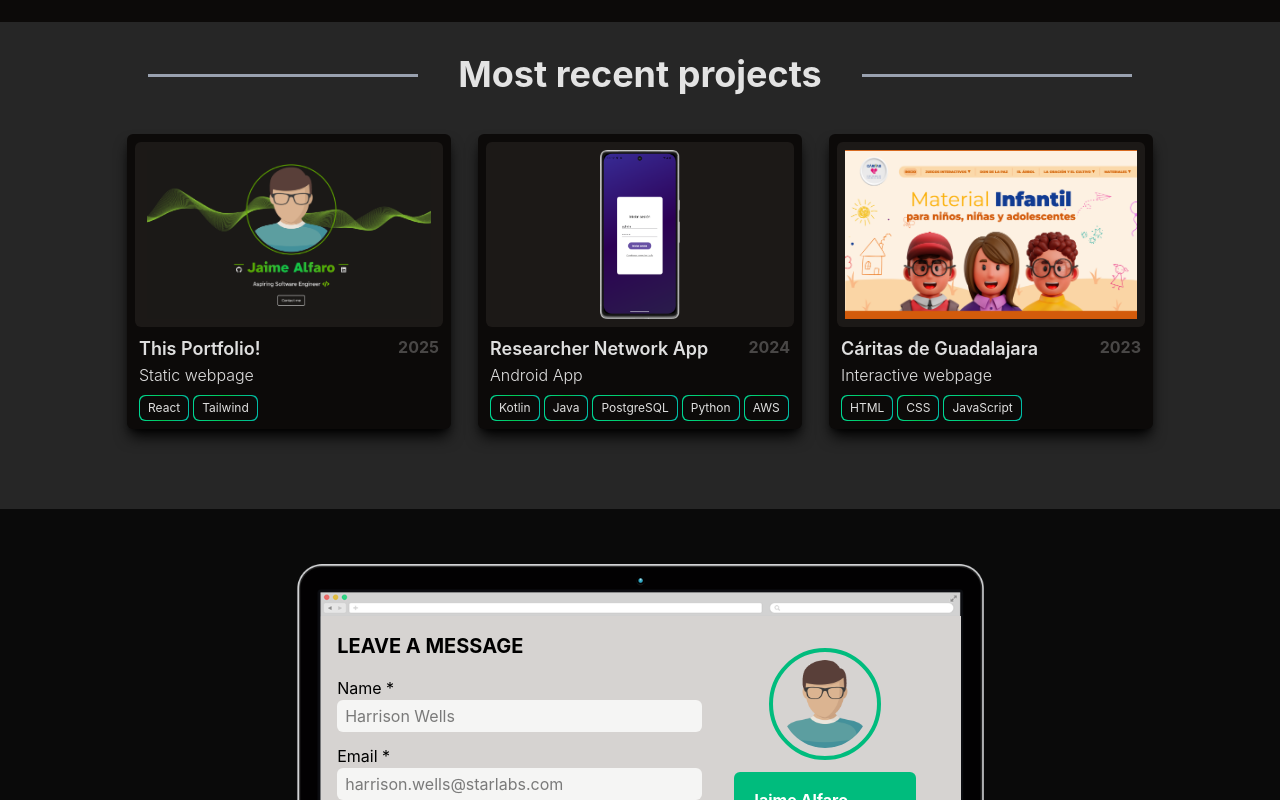
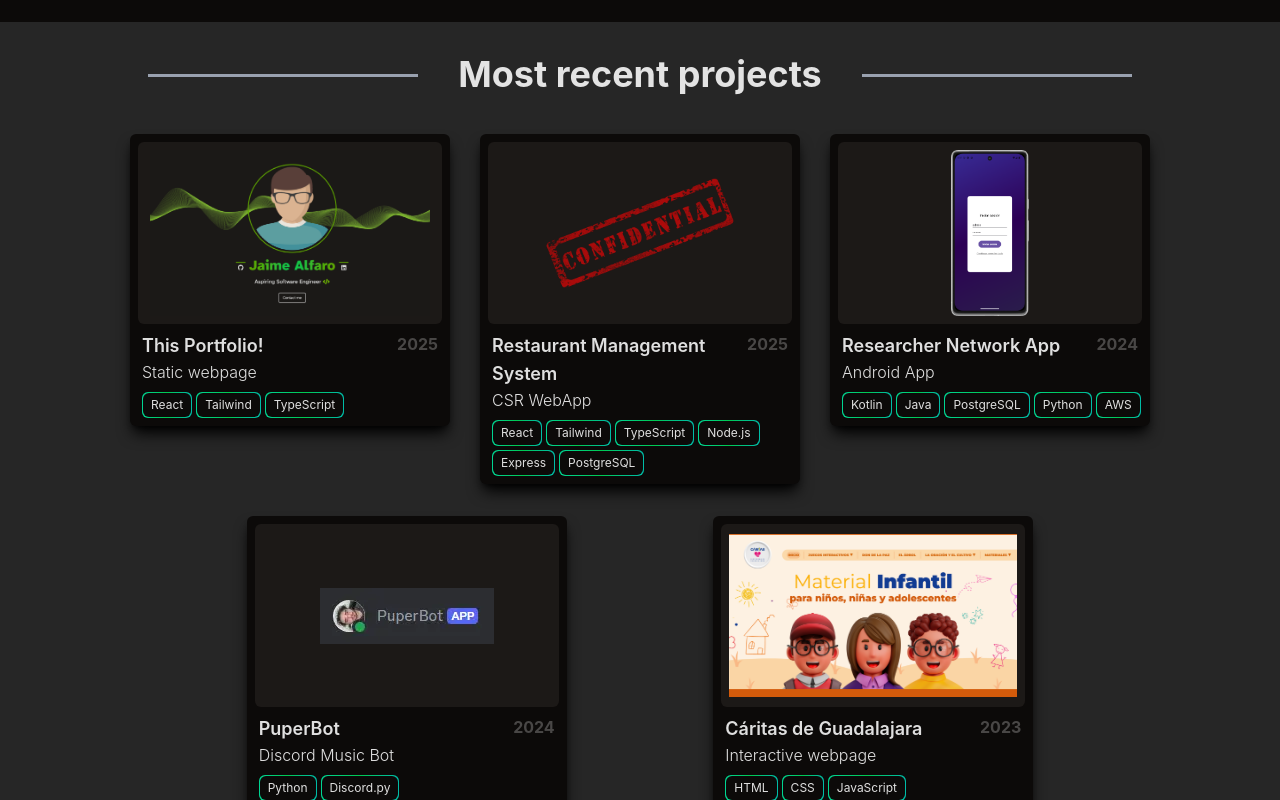
Before and after one commit to JaimeTAR/JaimeTAR.github.io, a React (Vite) app: page / in a window 1280 px wide. Shown: the part 1540-2340 px from the top of the page. Built offline with nearby package versions, Linux system fonts and the light colour scheme; a web font is replaced by a local one.

Commit message:
Added project details

```diff
--- a/src/components/Hero.tsx
+++ b/src/components/Hero.tsx
@@ -50,7 +50,7 @@ function Hero() {
           </div>
           <ul className="flex items-center justify-center border-t-4 border-lime-600 h-fit">
             <li className="h-fit px-2 pt-2 pb-2 hover:text-lime-500 cursor-pointer transition-all duration-300 hover:pt-3 hover:px-3">
-              <a href="https://www.linkedin.com/in/jalfarodev/" target="blank">
+              <a href="https://www.linkedin.com/in/jaimetar/" target="blank">
                 <FaLinkedin size={25} />
               </a>
             </li>
--- a/src/components/ProgrammingCarousel.tsx
+++ b/src/components/ProgrammingCarousel.tsx
@@ -9,7 +9,7 @@ const ProgrammingCarousel = () => {
         <h2 className="text-2xl mb-4 font-bold">Programming Languages</h2>
         <Marquee speed={10} gradient gradientColor="#0c0a0a" gradientWidth={50}>
           {languages.map((item) => (
-            <div className="py-10 mx-5">
+            <div key={"carousel_" + item} className="py-10 mx-5">
               <div className="relative inline-block">
                 <div className="absolute inset-0 bg-gradient-to-r from-emerald-400 via-green-500 to-teal-500 rounded-md shadow-[0px_0px_25px_0px_rgba(124,207,0,1)]" />
                 <p className="relative bg-stone-950 text-blck px-4 py-1 rounded-md m-[1px]">{item}</p>
--- a/src/components/Projects.tsx
+++ b/src/components/Projects.tsx
@@ -1,25 +1,113 @@
 import CaritasImg from "../assets/caritas.webp";
 import PortfolioImg from "../assets/portfolio.webp";
 import ResearcherImg from "../assets/researcher.webp";
+import ConfidentialImg from "../assets/confidential.webp";
+import PuperBotImg from "../assets/puperbot.webp";
+import { useState } from "react";
+import { IoArrowBack } from "react-icons/io5";
+import { FaGithub, FaShareAltSquare } from "react-icons/fa";
 
-const projects = [
+interface Project {
+  title: string;
+  subtitle: string;
+  description: React.ReactNode;
+  githubLink: string | null;
+  pageLink: string | null;
+  year: string;
+  imgSrc: string;
+  tech: string[];
+}
+
+const projects: Project[] = [
   {
     title: "This Portfolio!",
     subtitle: "Static webpage",
+    description: (
+      <p className="px-6">
+        This project was made using React with Typescript for the content, and Tailwind for the styling. It took about 2
+        days to deploy completely.
+        <br />
+        <br /> Right now, it is hosted on my personal GitHub page, and I'm using FormSubmit for the Contact section,
+        which makes it easier for the page to be static and maintaining it backend-less.
+      </p>
+    ),
+    githubLink: "https://github.com/JaimeTAR/JaimeTAR.github.io",
+    pageLink: "#",
     year: "2025",
     imgSrc: PortfolioImg,
-    tech: ["React", "Tailwind"],
+    tech: ["React", "Tailwind", "TypeScript"],
+  },
+  {
+    title: "Restaurant Management System",
+    subtitle: "CSR WebApp",
+    description: (
+      <p className="px-6">
+        This is definetly my most ambitious project yet, it is about a RMS, but instead of being an App, it is going to
+        be a WebApp, making it more accessible and easier to adapt into a restaurant.
+        <br />
+        <br /> Unfortunately i can't show you any code or screens because of an NDA, but I can tell you the technologies
+        I'm using to make this project possible, which are listed in the left.
+      </p>
+    ),
+    githubLink: null,
+    pageLink: null,
+    year: "2025",
+    imgSrc: ConfidentialImg,
+    tech: ["React", "Tailwind", "TypeScript", "Node.js", "Express", "PostgreSQL"],
   },
   {
     title: "Researcher Network App",
     subtitle: "Android App",
+    description: (
+      <p className="px-6">
+        This was the final project for my college Mobile App Development course. This was my first approach to a
+        real-life problem solving app, so I learned a lot about developing for Android with Java and Kotlin.
+        <br />
+        <br /> I had to create a REST API to connect my app with my PostgreSQL database, so I used Python with Flask for
+        faster development. And for the connection with Android, I used Retrofit for simplicity purposes. Finally, for
+        testing the endpoints, I used Postman.
+      </p>
+    ),
+    githubLink: null,
+    pageLink: null,
     year: "2024",
     imgSrc: ResearcherImg,
     tech: ["Kotlin", "Java", "PostgreSQL", "Python", "AWS"],
   },
   {
+    title: "PuperBot",
+    subtitle: "Discord Music Bot",
+    description: (
+      <p className="px-6">
+        This was a project I did for fun back when I needed a music discord bot that let me put a song in the next spot
+        in the queue. Obviously there are other bots in discord with this feature, but all of them required some sort of
+        payment, so I did it myself!
+        <br />
+        <br /> This bot was made with Python and the library Discord.py, which is 100 times easier than with its
+        JavaScript counterpart. It is capable of playing any song or video from YouTube and Spotify either from a link
+        or a simple search.
+      </p>
+    ),
+    githubLink: null,
+    pageLink: null,
+    year: "2024",
+    imgSrc: PuperBotImg,
+    tech: ["Python", "Discord.py"],
+  },
+  {
     title: "Cáritas de Guadalajara",
     subtitle: "Interactive webpage",
+    description: (
+      <p className="px-6">
+        This was a my first project where I was Project Manager. I had a team of 5 software students, and since this was
+        our very first web project, we decided to build it natively, using pure HTML, CSS and JavaScript.
+        <br />
+        <br /> With this project we fully learned all of the basics of web development, and since then I've loved
+        frontend. I had a lot of fun styling some of the views with plain CSS.
+      </p>
+    ),
+    githubLink: "https://github.com/JaimeTAR/PaginaWebCaritas",
+    pageLink: "caritasgdl1975.github.io",
     year: "2023",
     imgSrc: CaritasImg,
     tech: ["HTML", "CSS", "JavaScript"],
@@ -27,17 +115,29 @@ const projects = [
 ];
 
 const Projects = () => {
+  const [selectedProject, setSelectedProject] = useState<Project | null>(null);
+
   return (
     <section className="bg-neutral-800 py-8">
       <div className="max-w-[1080px] mx-auto text-center">
         <h1 className="relative mb-10 text-4xl font-bold text-center before:absolute before:top-1/2 before:left-12 before:w-1/4 before:h-[3px] before:bg-gray-400 after:absolute after:top-1/2 after:right-12 after:w-1/4 after:h-[3px] after:bg-gray-400">
           Most recent projects
         </h1>
-        <div className="flex justify-evenly text-left mb-12">
+
+        {!selectedProject ? (
+          <div className="flex justify-evenly text-left mb-4 flex-wrap">
             {projects.map((project) => (
-            <div className="group p-2 min-h-64 w-3/10 bg-stone-950 rounded-md shadow-lg shadow-black cursor-pointer hover:scale-105 transition-all duration-500">
-              <div className="flex justify-center mb-2 w-full aspect-15/9 bg-stone-900 rounded-md mx-auto p-2 group-hover:bg-lime-800 transition-all duration-500">
-                <img src={project.imgSrc} alt="Cáritas Thumbnail" className="max-h-full" />
+              <div
+                key={"project_" + project.title}
+                className={
+                  "group p-2 min-h-64 h-fit w-80 mb-8 bg-stone-950 rounded-md shadow-lg shadow-black cursor-pointer hover:scale-105 transition-all duration-500"
+                }
+                onClick={() => {
+                  setSelectedProject(project);
+                }}
+              >
+                <div className="flex justify-center items-center mb-2 w-full aspect-15/9 bg-stone-900 rounded-md mx-auto p-2 group-hover:bg-lime-800 transition-all duration-500">
+                  <img src={project.imgSrc} alt="Cáritas Thumbnail" className="max-h-full h-fit" />
                 </div>
                 <div className="flex justify-between">
                   <h1 className="pl-1 text-lg font-semibold group-hover:text-lime-500 transition-all duration-500">
@@ -47,20 +147,74 @@ const Projects = () => {
                     {project.year}
                   </p>
                 </div>
+
                 <p className="pl-1 text-md font-light group-hover:text-lime-200 transition-all duration-500 ">
                   {project.subtitle}
                 </p>
-              <div className="flex gap-1 text-center mt-2 ml-1">
+                <div>
+                  <div className="flex gap-1 text-center mt-2 ml-1 flex-wrap">
                     {project.tech.map((language) => (
-                  <div className="relative inline-block">
+                      <div key={project.title + "_" + language + "_card"} className="relative inline-block">
                         <div className="absolute inset-0 bg-gradient-to-r from-emerald-400 via-green-500 to-teal-500 rounded-md" />
-                    <p className="text-xs relative bg-stone-950 text-blck px-2 py-1 rounded-md m-[1px]">{language}</p>
+                        <p className="text-xs relative bg-stone-950 text-blck px-2 py-1 rounded-md m-[1px]">
+                          {language}
+                        </p>
                       </div>
                     ))}
                   </div>
                 </div>
+              </div>
             ))}
           </div>
+        ) : (
+          <div className="p-6 h-fit w-full mb-8 bg-stone-950 rounded-md shadow-lg shadow-black flex gap-4">
+            <div className="text-start w-4/10">
+              <button
+                className="cursor-pointer hover:ring-1 rounded-md transition-all w-fit"
+                onClick={() => {
+                  setSelectedProject(null);
+                }}
+              >
+                <IoArrowBack size={30} />
+              </button>
+              <div
+                className="max-w-full mx-auto bg-center bg-contain bg-no-repeat rounded-4xl h-80 "
+                style={{ backgroundImage: `url(${selectedProject.imgSrc})` }}
+              ></div>
+
+              <div className="flex justify-center gap-3 text-center mt-6 flex-wrap">
+                {selectedProject.tech.map((language) => (
+                  <div key={selectedProject.title + "_" + language + "_full"} className="relative inline-block">
+                    <div className="absolute inset-0 bg-gradient-to-r from-emerald-400 via-green-500 to-teal-500 rounded-md" />
+                    <p className="text-lg relative bg-stone-950 text-blck px-2 py-1 rounded-md m-[1px]">{language}</p>
+                  </div>
+                ))}
+              </div>
+            </div>
+            <div className="w-6/10 flex flex-col justify-between">
+              <h1 className="text-2xl font-bold mt-6">{selectedProject.title}</h1>
+              <p>{selectedProject.description}</p>
+              <div className="flex self-end gap-4">
+                {selectedProject.pageLink && (
+                  <button className="group flex items-center gap-2 border-2 px-2 py-1 rounded-md mt-2 w-fit hover:scale-105 transition-all cursor-pointer">
+                    <FaShareAltSquare className="group-hover:text-emerald-500" />
+                    <a href={selectedProject.pageLink} target={selectedProject.pageLink == "#" ? "" : "blank"}>
+                      Visit
+                    </a>
+                  </button>
+                )}
+                {selectedProject.githubLink && (
+                  <button className="group flex items-center gap-2 border-2 px-2 py-1 rounded-md mt-2 w-fit hover:scale-105 transition-all cursor-pointer">
+                    <FaGithub className="group-hover:text-emerald-500" />
+                    <a href={selectedProject.githubLink} target="blank">
+                      View on GitHub
+                    </a>
+                  </button>
+                )}
+              </div>
+            </div>
+          </div>
+        )}
       </div>
     </section>
   );
```
Also changed, not shown: src/assets/confidential.webp (added), src/assets/puperbot.webp (added). Lines whose indentation alone changed are shown as unchanged.
